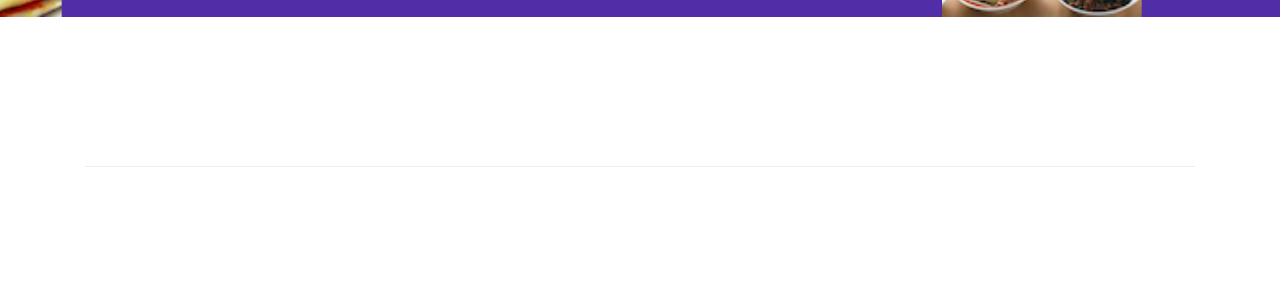
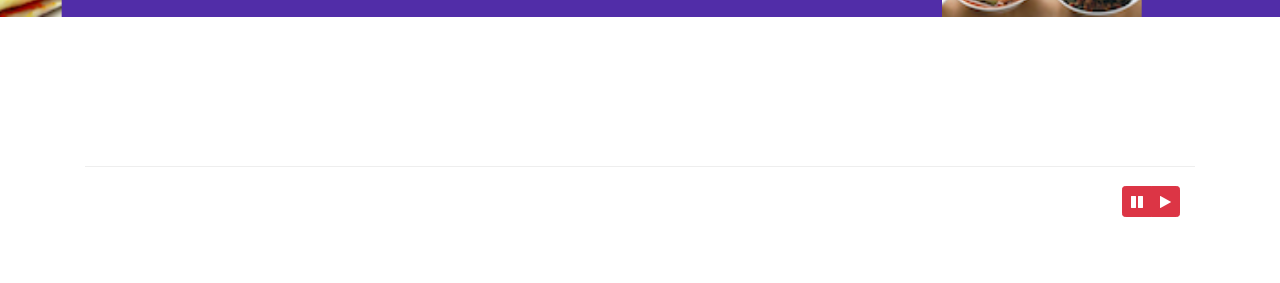
Before and after one commit to tanmaybisen/Bootstrap4-UI-project, a website: page index.html in a window 1280 px wide. Shown: the part 517-800 px from the top of the page. Drawn offline with nearby package versions, Linux system fonts and the light colour scheme.

Commit message:
bootstrap jquery

```diff
--- a/css/styles.css
+++ b/css/styles.css
@@ -75,3 +75,10 @@ body{
     color:#0f0f0f;
     bottom:-200px;
 }
+
+#carouselButton {
+    right:0px;
+    position: absolute;
+    bottom: -200px;
+    z-index: 1;
+}
--- a/index.html
+++ b/index.html
@@ -147,7 +147,6 @@
                                     <div class="col-4">
                                         <input type="time" class="form-control" id="Time" name="Time" placeholder="Time">
                                     </div>
-
                                 </div>
                                 <div class="form-group row">
                                     <div class="col-12">
@@ -234,6 +233,14 @@
                     <a class="carousel-control-next" href="#mycarousel" role="button" data-slide="next">
                         <span class="carousel-control-next-icon"></span>
                     </a>
+                    <div class="btn-group" id="carouselButton">
+                        <button class="btn btn-danger btn-sm" id="carousel-pause">
+                            <span class="fa fa-pause"></span>
+                        </button>
+                        <button class="btn btn-danger btn-sm" id="carousel-play">
+                            <span class="fa fa-play"></span>
+                        </button>
+                    </div>
                 </div>
             </div>
         </div>
@@ -432,6 +439,18 @@
         });
     </script> -->
 
+    <script>
+        $(document).ready(function(){
+            $("#mycarousel").carousel( { interval: 2000 } );
+            $("#carousel-pause").click(function(){
+                $("#mycarousel").carousel('pause');
+            });
+            $("#carousel-play").click(function(){
+                $("#mycarousel").carousel('cycle');
+            });
+        });
+    </script>
+
 </body>
 
 </html>
```
